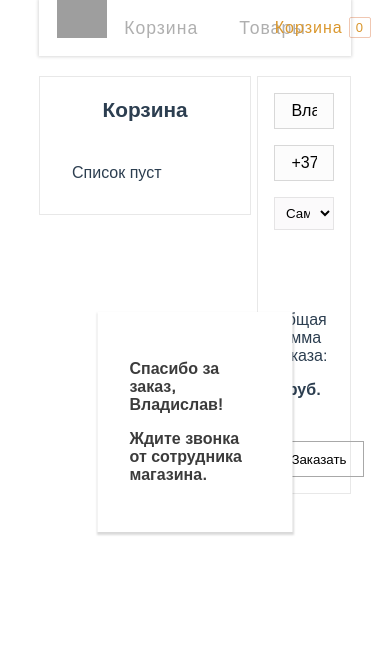
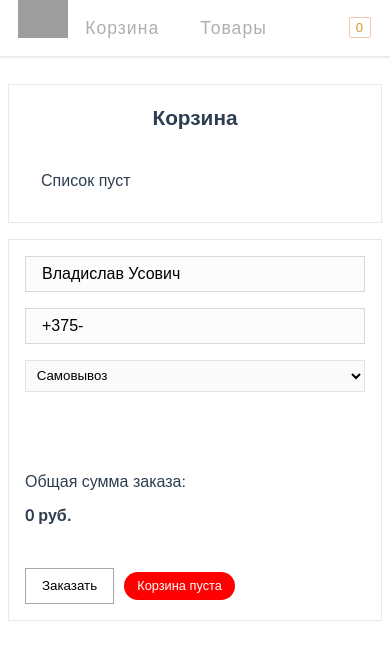
Before and after one commit to vladiusovich/Vue-example, a Vue app in the folder my-project/: page /#/privateList in a window 390 px wide. Both pictures are taken after a click on the button "Заказать". Shown: the top 660 px of the page. Built offline with nearby package versions, Linux system fonts and the light colour scheme; grey boxes are pictures that could not be loaded; what vue-resource would draw is missing.

Commit message:
responsive

```diff
--- a/my-project/index.html
+++ b/my-project/index.html
@@ -2,7 +2,8 @@
 <html>
   <head>
     <meta charset="utf-8">
-    <title>vue</title>
+    <title>Vue example</title>
+    <meta name="viewport" content="width=device-width, initial-scale=1.0, maximum-scale=1.0, user-scalable=no">
   </head>
   <body>
     <div id="app"></div>
--- a/my-project/src/components/buyList.vue
+++ b/my-project/src/components/buyList.vue
@@ -191,13 +191,22 @@ ul {
     width: 50%;
   }
 
+  @media screen and (max-width: 1030px) {
+    .products_list__search {
+      width: 100% !important;
+    }
+  }
+
   .products_list__search input {
     width: 100%;
+
   }
 
   .products_list__search input {
     padding: .8em 1em;
     font-size: 1rem;
+    box-sizing: border-box;
+
   }
 
   .products_item:hover, .products_item .isAdd:hover {
@@ -300,6 +309,13 @@ ul {
      box-sizing: border-box;
     z-index: 10;
 }
+
+  @media screen and (max-width: 600px) {
+    .header {
+      width: 100% !important;
+    }
+  }
+
 
 
 .navigation {
--- a/my-project/src/components/privateList.vue
+++ b/my-project/src/components/privateList.vue
@@ -77,7 +77,8 @@
       </div>
       <p class="">Общая сумма заказа:</p>
       <p><b>{{getAllPrice}} {{currency}}</b></p>
-      <button class="submit" v-on:click="makeDeal">Заказать</button>
+      <button class="submit" v-on:click="makeDeal"  >Заказать</button>
+      <span class="personal-data__warning" :class=" { 'isShow': isWarning } "> {{basketWarning}} </span>
     </div>
   </div>
 
@@ -94,6 +95,8 @@ export default {
     return {
       currency: " руб.",
       isComplete: false,
+      isWarning: false,
+      basketWarning: "",
       searchQuery: '',
       testAnaimte: '',
       userName: 'Владислав Усович',
@@ -165,8 +168,14 @@ export default {
           this.$store.commit('deleteItem', item);
         },
         makeDeal: function () {
+          var privateBasket = this.$store.state.privateListEmpty;
+          if (privateBasket.length === 0) {
+              this.isWarning = true;
+              this.basketWarning = "Корзина пуста";
+              return;
+          }
           this.isComplete = !this.isComplete;
-          console.log(this.isComplete);
+
         }
       }
 }
@@ -196,7 +205,10 @@ export default {
   display: inline-block;
   padding: 0 2em;
   border: 1px solid rgba(148, 148, 148, 0.21);
+
+
 }
+
 
 .personal-data {
   width: 30%;
@@ -206,6 +218,43 @@ export default {
   border: 1px solid rgba(148, 148, 148, 0.21);
   box-sizing: border-box;
 }
+
+@media screen and (max-width: 1030px) {
+
+  .private-list, .personal-data {
+    width: 100% !important;
+    float: none !important;
+  }
+
+  .private-list {
+    /*padding: .2em !important;*/
+  }
+  .personal-data {
+    margin-top: 1rem !important;
+  }
+
+  .goods-table-cell__img {
+    display: none;
+  }
+
+  .goods-table-cell__wrap {
+    padding: 0 !important;
+  }
+}
+
+@media screen and (max-width: 600px) {
+  .private-list__wrap {
+    width: 100% !important;
+    padding: .5em!important;
+  }
+
+  #table td {
+    vertical-align: center !important;
+  }
+}
+
+
+
 
 .personal-data select {
   border: 1px solid rgba(148, 148, 148, 0.21);
@@ -240,6 +289,23 @@ export default {
   visibility: visible;
   opacity: 1 !important;
   transform: translateX(0) !important;
+}
+
+span.personal-data__warning {
+  position: static;
+  display: inline-block;
+  margin-left: .8em;
+  font-size: .8rem;
+  padding: .5em 1em;
+  background: red;
+  color: white;
+  border-radius: 20px;
+  opacity: 0;
+  transition: .2s ease;
+}
+
+span.personal-data__warning.isShow {
+  opacity: 1;
 }
 
 h1, h2 {
@@ -318,7 +384,7 @@ a {
 }
 
 .goods-table-cell__wrap {
- padding-left: 80px;
+  padding-left: 80px;
   font-size: .8rem;
 }
 
@@ -330,7 +396,8 @@ a {
 }
 
 .goods-table__cell__amount input {
-  width: 50%;
+  min-width: 65px;
+  max-width: 65px;
 }
 
 .goods-table-cell__line_price {
--- a/my-project/src/components/productPage.vue
+++ b/my-project/src/components/productPage.vue
@@ -173,6 +173,19 @@
     margin-left: 250px;
   }
 
+
+  @media screen and (max-width: 1030px) {
+    .product__wrap-img {
+      width: 50% !important;
+      float: none !important;
+      margin: auto;
+    }
+    .product__wrap_title {
+      margin: 1rem 0 0 0;
+    }
+
+  }
+
   .product__wrap_title span, .product__button {
     display: block;
     margin-bottom: 15px;
--- a/my-project/src/components/shopCart.vue
+++ b/my-project/src/components/shopCart.vue
@@ -84,6 +84,12 @@
     padding: .8em;
     color: #303030;
     transition: all .5s ease;
+  }
+
+  @media screen and (max-width: 1030px) {
+    .buy-list__icon > span:first-child {
+      display: none;
+    }
   }
 
   .buy-list__wrap {
```
